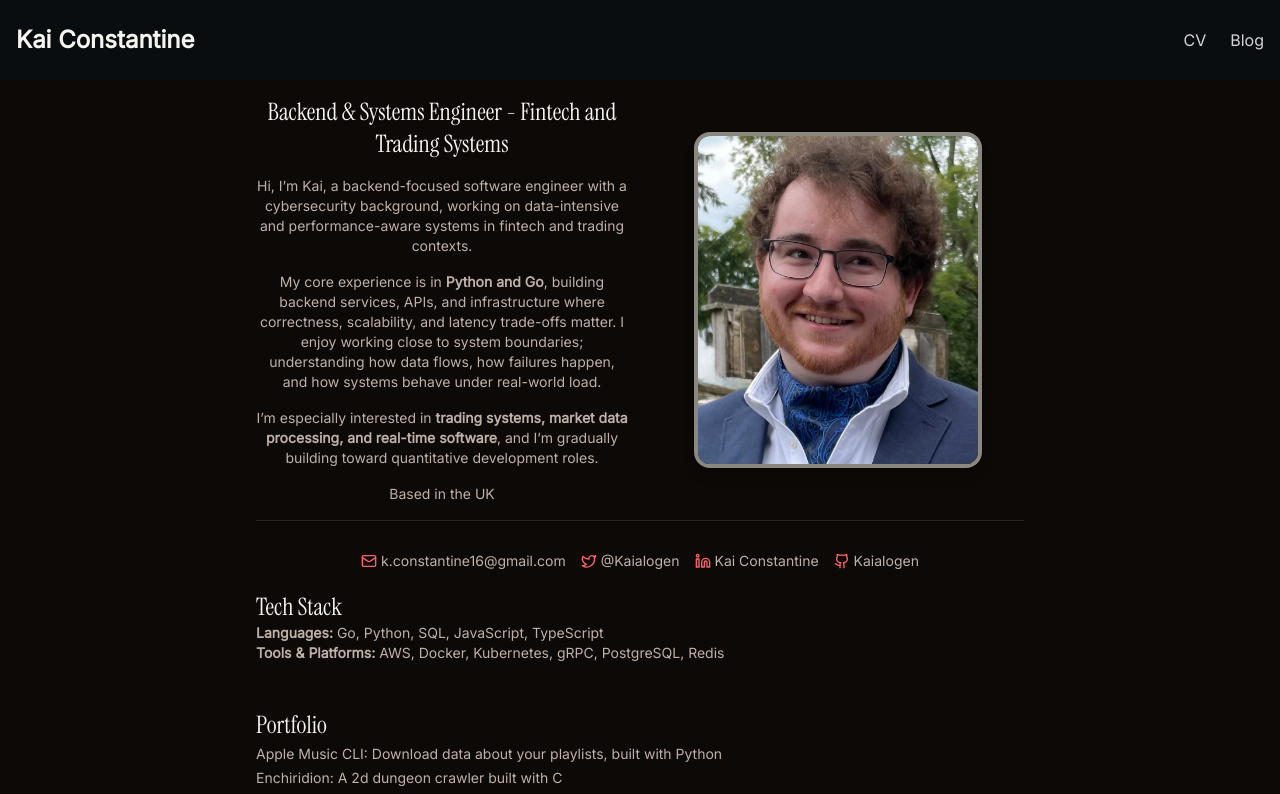
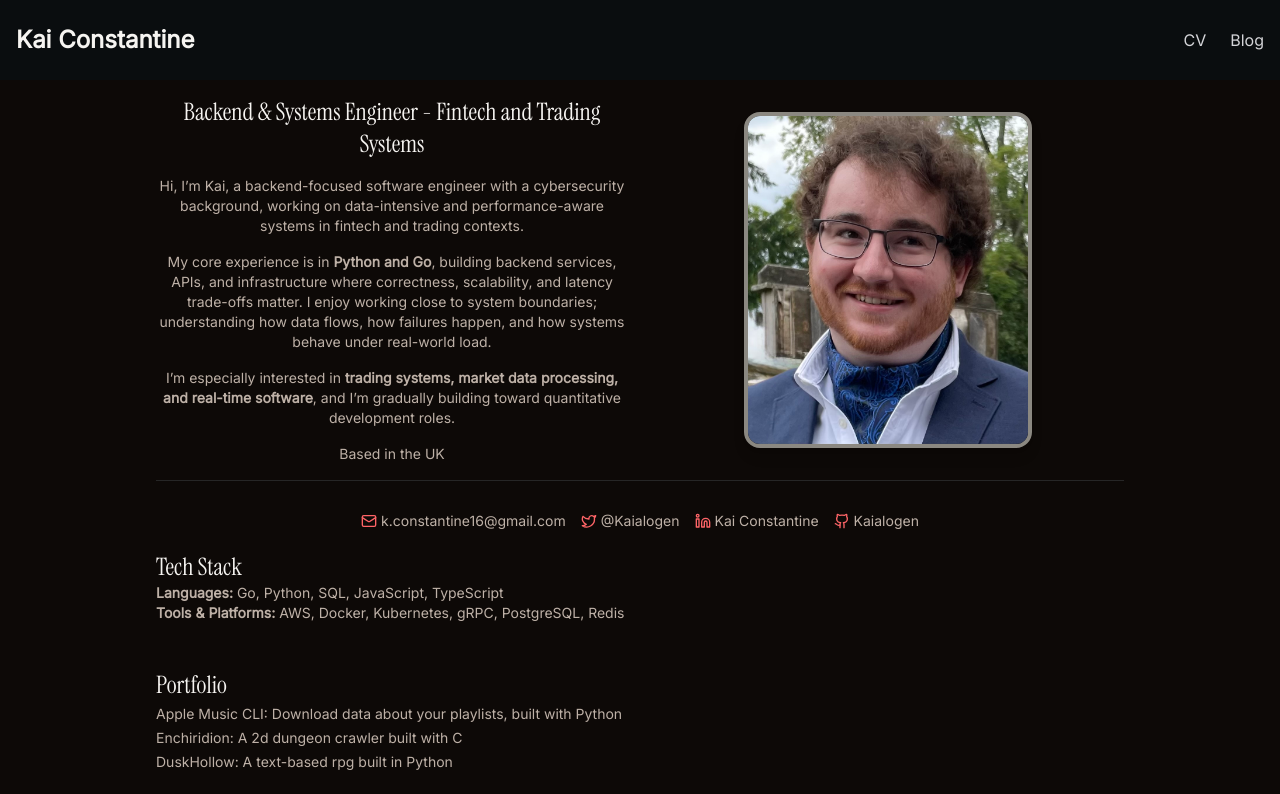
Before and after one commit to Kaialogen/Portfolio, a Next.js app: page / in a window 1280 px wide. Shown: the top 794 px of the page. Built offline with nearby package versions, Linux system fonts and the light colour scheme.

Commit message:
feat: Migration 2

```diff
--- a/src/app/page.tsx
+++ b/src/app/page.tsx
@@ -3,13 +3,13 @@ import Experience from "../components/Experience";
 import Contact from "../components/Contact";
 import Portfolio from "../components/Portfolio";
 import Avatar from "../components/Avatar";
-import TechStackSection from "../components/Tech-stack-section";
-import GithubSection from "../components/Github-Section";
-import BlogPostsSection from "../components/Blog-Posts-Section";
+import TechStackSection from "../components/TechStackSection";
+import GitHubSection from "../components/GitHubSection";
+import BlogPostsSection from "../components/BlogPostsSection";
 
 export default function HomePage() {
   return (
-    <div className="grid grid-cols-1 md:grid-cols-2 gap-4 p-4 auto-rows-min max-w-[800px] mx-auto">
+    <div className="grid grid-cols-1 md:grid-cols-2 gap-4 p-4 auto-rows-min max-w-[1000px] mx-auto">
       <div className="col-span-1 md:col-span-2">
         <div className="grid grid-cols-1 sm:grid-cols-2 items-center gap-6 grid-rows-1">
           <div>
@@ -30,7 +30,7 @@ export default function HomePage() {
         <BlogPostsSection />
       </div>
       <div className="col-span-1 md:col-span-2">
-        <GithubSection />
+        <GitHubSection />
       </div>
       <div className="col-span-1 md:col-span-2">
         <Experience />
--- a/src/components/Avatar.tsx
+++ b/src/components/Avatar.tsx
@@ -1,5 +1,5 @@
 import Image from "next/image";
-import image from "../assets/Profile.jpeg";
+import image from "../assets/profile.jpeg";
 
 export default function Avatar() {
   return (
--- a/src/components/Github-Section.tsx
+++ b/src/components/GitHubSection.tsx
@@ -2,7 +2,7 @@
 
 import { GitHubCalendar } from "react-github-calendar";
 
-export default function GithubSection() {
+export default function GitHubSection() {
   return (
     <section className="pb-2.5 mb-4">
       <div className="flex justify-between items-center mb-5">
```
Also changed, not shown: src/components/BlogPostsSection.tsx (renamed from src/components/Blog-Posts-Section.tsx), src/components/TechStackSection.tsx (renamed from src/components/Tech-stack-section.tsx), src/types/globals.d.ts (renamed from src/@types/globals.d.ts), src/types/png.d.ts (renamed from src/@types/png.d.ts), 1 other file (tests, documents, lock files or other folders).
